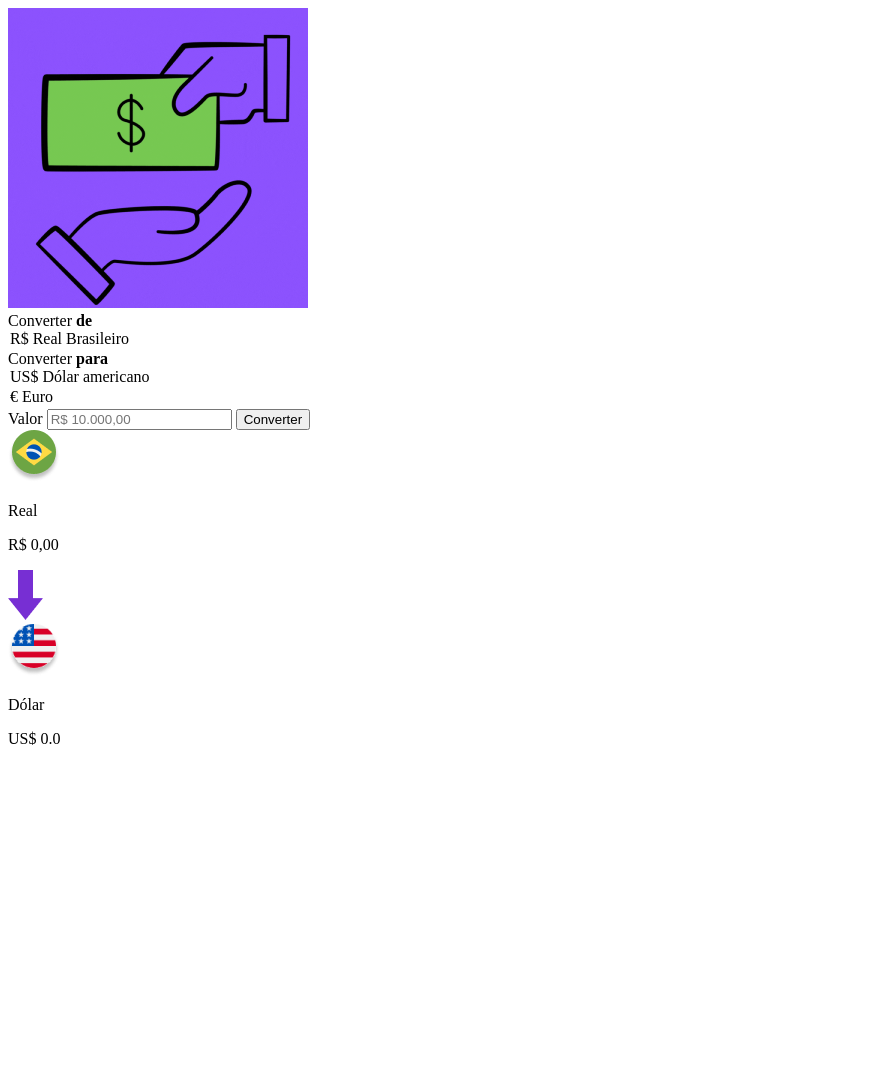
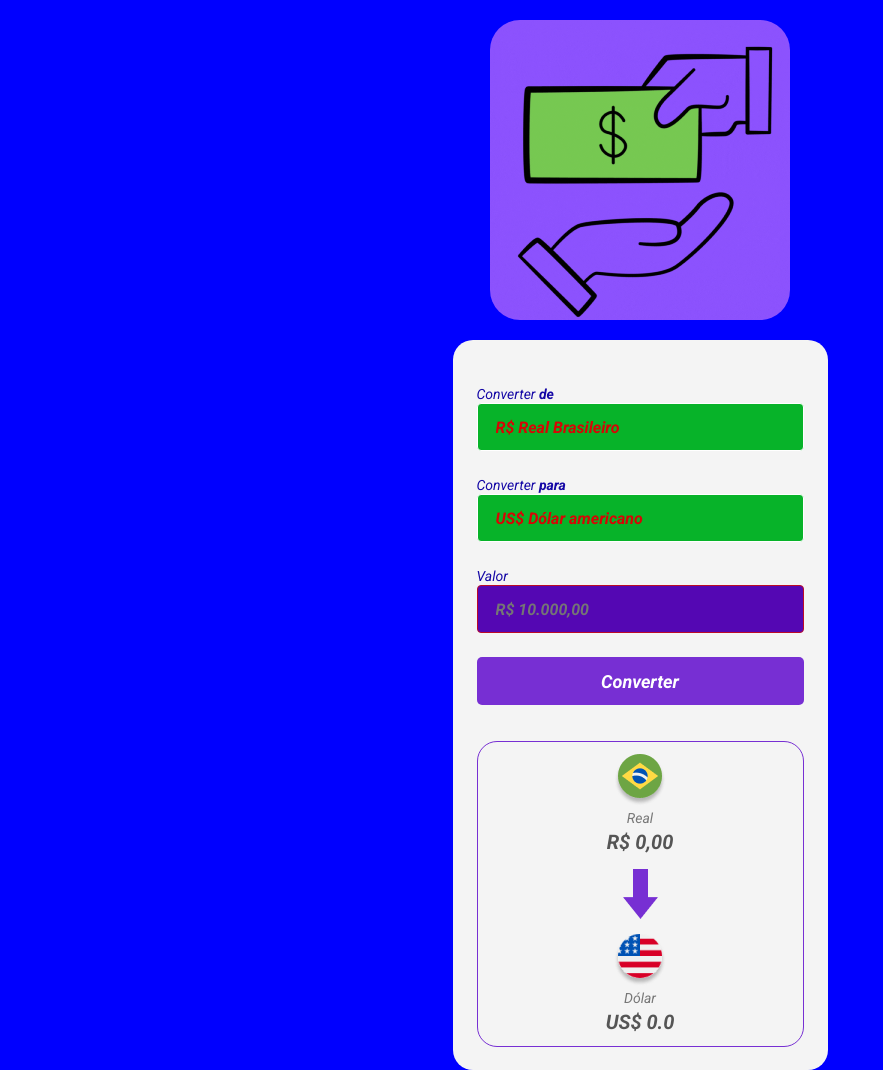
Before and after one commit to fariascarlos2346/convert-money, a plain HTML site: page index.html in a window 1280 px wide. Shown: the whole page, without its empty margins (0-883 px from the left). Before the commit the page ends 800 px from the top, so only its background shows below. Drawn offline with Linux system fonts and the light colour scheme.

Commit message:
Atualização no HTML e conclusão do CSS

```diff
--- a/index.html
+++ b/index.html
@@ -8,25 +8,26 @@
    <link rel="preconnect" href="https://fonts.googleapis.com">
    <link rel="preconnect" href="https://fonts.gstatic.com" crossorigin>
    <link href="https://fonts.googleapis.com/css2?family=Roboto:ital,wght@1,400;1,700&display=swap" rel="stylesheet">
+   <link rel="stylesheet" href="style.css">
    <title>DevClub - Convert Money</title>
 </head>
 <body>
-   <img src="./assets/logo.gif" alt="logo-devclub-convert-money">
+   <img class="logo" src="./assets/logo.gif" alt="logo-devclub-convert-money">
 
    <main>
       <label>
          Converter <b>de</b>
-         <section>
+         <select>
             <option>R$ Real Brasileiro</option>
-         </section>
+         </select>
       </label>
 
       <label>
          Converter <b>para</b>
-         <section>
+         <select>
             <option>US$ Dólar americano</option>
             <option>€ Euro</option>
-         </section>
+         </select>
       </label>
 
       <label>
@@ -37,18 +38,19 @@
       <button>Converter</button>
 
       <section>
-         <div>
+         <div class="currency-box">
             <img src="./assets/real.png" alt="logo-moeda-a-converter">
-            <p>Real</p>
-            <p>R$ 0,00</p>
+            <p class="currency">Real</p>
+            <p class="currency-value">R$ 0,00</p>
          </div>
 
-         <img src="./assets/arrow.png" alt="seta">
+         <img class="arrow-img" src="./assets/arrow.png" alt="seta">
 
-         <div>
+         <div class="currency-box">
             <img src="./assets/dolar.png" alt="logo-moeda-convertida">
-            <p>Dólar</p>
-            <p>US$ 0.0</p>
+            <p class="currency">Dólar</p>
+            <p class="currency-value">US$ 0.0</p>
+
          </div>
       </section>
    </main>
--- a/style.css
+++ b/style.css
@@ -1 +1,115 @@
-/*font-family: 'Roboto', sans-serif;*/
+
+* {
+   margin: 0;
+   padding: 0;
+   box-sizing: border-box;
+   font-family: 'Roboto', sans-serif;
+   outline: none;
+}
+
+body {
+   background-color:blue;
+}
+
+.logo {
+   width: 300px;
+   display: block;
+   margin: 20px auto;
+   border-radius: 30px;
+}
+
+main {
+   width: 375px;
+   background: #F4F4F4;
+   border-radius: 20px;
+   margin: 0 auto 40px;
+   padding: 44px 24px 23px;
+}
+
+label {
+   color: #1407a5;
+   font-weight: 400;
+   font-size: 14px;
+}
+
+select {
+   background: #07b329;
+   border: 1px solid #ffffff;
+   border-radius: 4px;
+   height: 48px;
+   width: 100%;
+   margin-bottom: 24px;
+   appearance: none;
+   padding-left: 18px;
+   font-weight: 700;
+   font-size: 16px;
+   color: #d70505;
+   cursor: pointer;
+}
+
+input {
+   background: #5407b3;
+   border: 1px solid #bc0a27;
+   border-radius: 4px;
+   height: 48px;
+   width: 100%;
+   margin-bottom: 24px;
+   appearance: none;
+   padding-left: 18px;
+   font-weight: 700;
+   font-size: 16px;
+   color: #ffffff;
+}
+
+button {
+   background: #772FD3;
+   border-radius: 5px;
+   width: 100%;
+   border: none;
+   height: 48px;
+   color: #ffffff;
+   font-weight: 700;
+   font-size: 18px;
+   cursor: pointer;
+}
+
+button:hover{
+   opacity: .8;
+}
+
+button:active {
+   opacity: 0.6;
+}
+
+section {
+   border: 1px solid #772FD3;
+   border-radius: 20px;
+   margin-top: 36px;
+   padding: 12px;
+
+   display: flex;
+   flex-direction: column;
+   align-items: center;
+}
+
+.arrow-img {
+   margin: 15px 0;
+}
+
+.currency-box {
+   display: flex;
+   flex-direction: column;
+   align-items: center;
+   gap: 4px;
+}
+
+.currency {
+   color: #777777;
+   font-size: 14px;
+}
+
+.currency-value {
+   color: #555555;
+   font-weight: 700;
+   font-size: 20px;
+}
```
